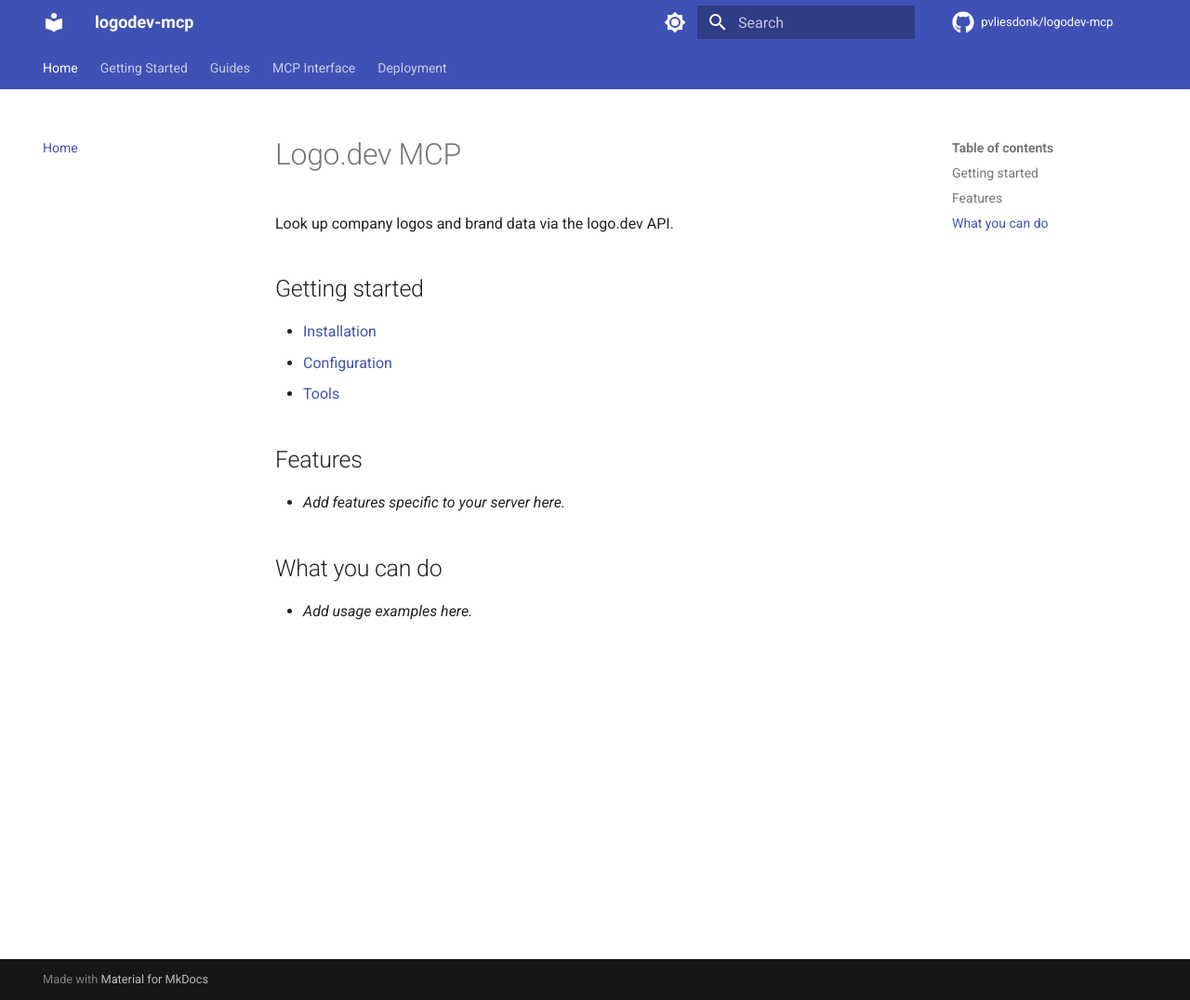
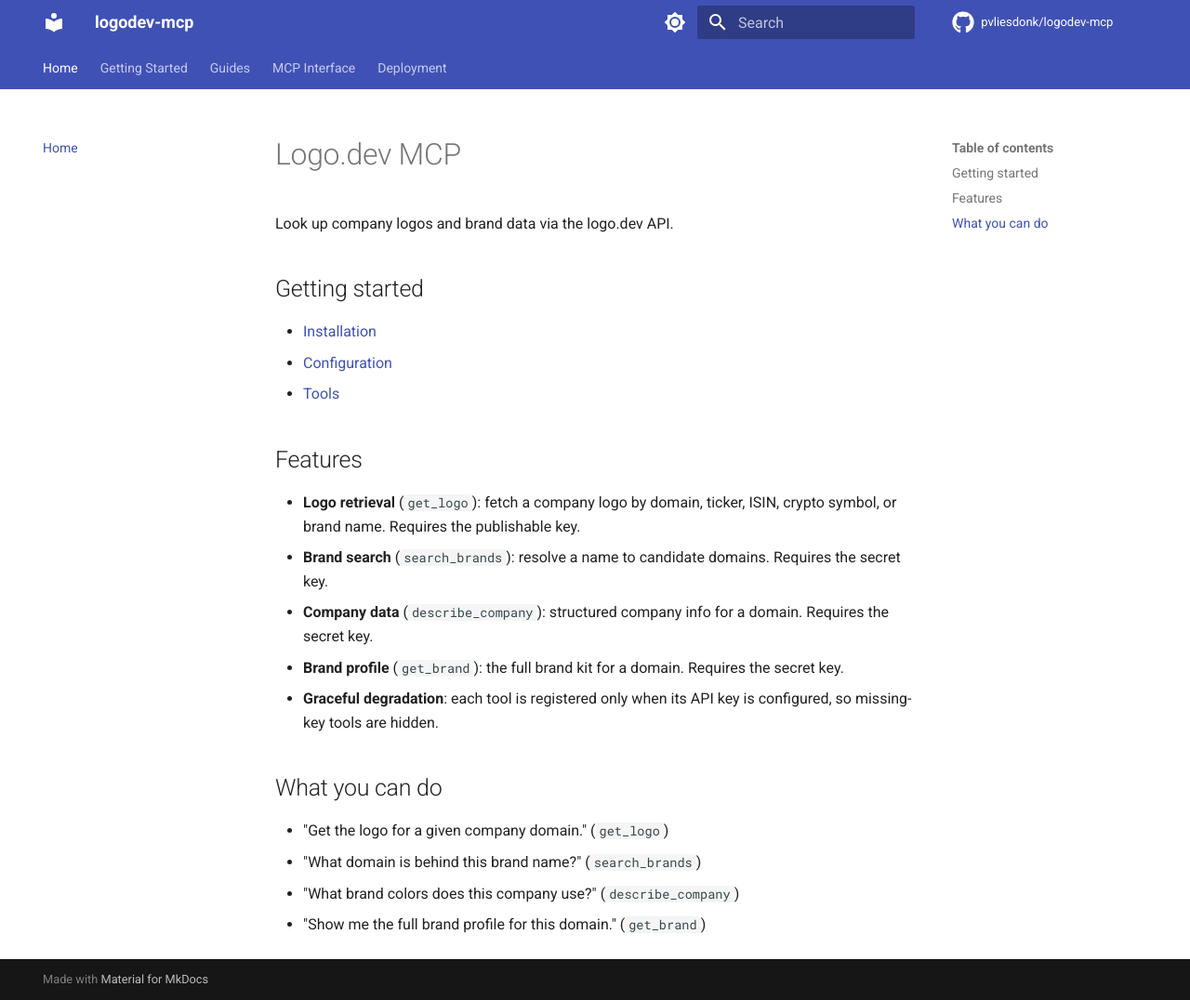
Before and after one commit to pvliesdonk/logodev-mcp, an MkDocs documentation site: the page built from docs/index.md, in a window 1280 px wide and 1076 px high. Shown: the whole window at 93% size. Built offline with MkDocs 1.6.1 and Material for MkDocs 9.7.7, drawn with Linux system fonts in a browser that asks for light colours; comment, search, counter and statistics services are not loaded; the version menu is left out.

Commit message:
docs: complete docs-site domain pages; restore server.py sentinel
- Fill the docs/index.md Features and use-case blocks, the
  docs/configuration.md domain-variables block (the two API keys), and add
  both keys to the config-wizard spec so the generator can emit them.
- Revert the out-of-sentinel server.py edit back to the template-owned
  register_tools(mcp); gating reads config from env, no behaviour change.
- Sync uv.lock project version to 1.0.0 (left stale by the release).

Closes #12

```diff
--- a/docs/index.md
+++ b/docs/index.md
@@ -11,11 +11,23 @@
 <!-- DOMAIN-INDEX-FEATURES-START -->
 ## Features
 
-- _Add features specific to your server here._
+- **Logo retrieval** (`get_logo`): fetch a company logo by domain, ticker,
+  ISIN, crypto symbol, or brand name. Requires the publishable key.
+- **Brand search** (`search_brands`): resolve a name to candidate domains.
+  Requires the secret key.
+- **Company data** (`describe_company`): structured company info for a domain.
+  Requires the secret key.
+- **Brand profile** (`get_brand`): the full brand kit for a domain. Requires
+  the secret key.
+- **Graceful degradation**: each tool is registered only when its API key is
+  configured, so missing-key tools are hidden.
 <!-- DOMAIN-INDEX-FEATURES-END -->
 
 <!-- DOMAIN-INDEX-USE-CASES-START -->
 ## What you can do
 
-- _Add usage examples here._
+- "Get the logo for a given company domain." (`get_logo`)
+- "What domain is behind this brand name?" (`search_brands`)
+- "What brand colors does this company use?" (`describe_company`)
+- "Show me the full brand profile for this domain." (`get_brand`)
 <!-- DOMAIN-INDEX-USE-CASES-END -->
```
Also changed, not shown: docs/configuration.md (+11 -1 lines), docs/javascripts/config-wizard/wizard-spec.json (+16 -0 lines), 2 other files.
